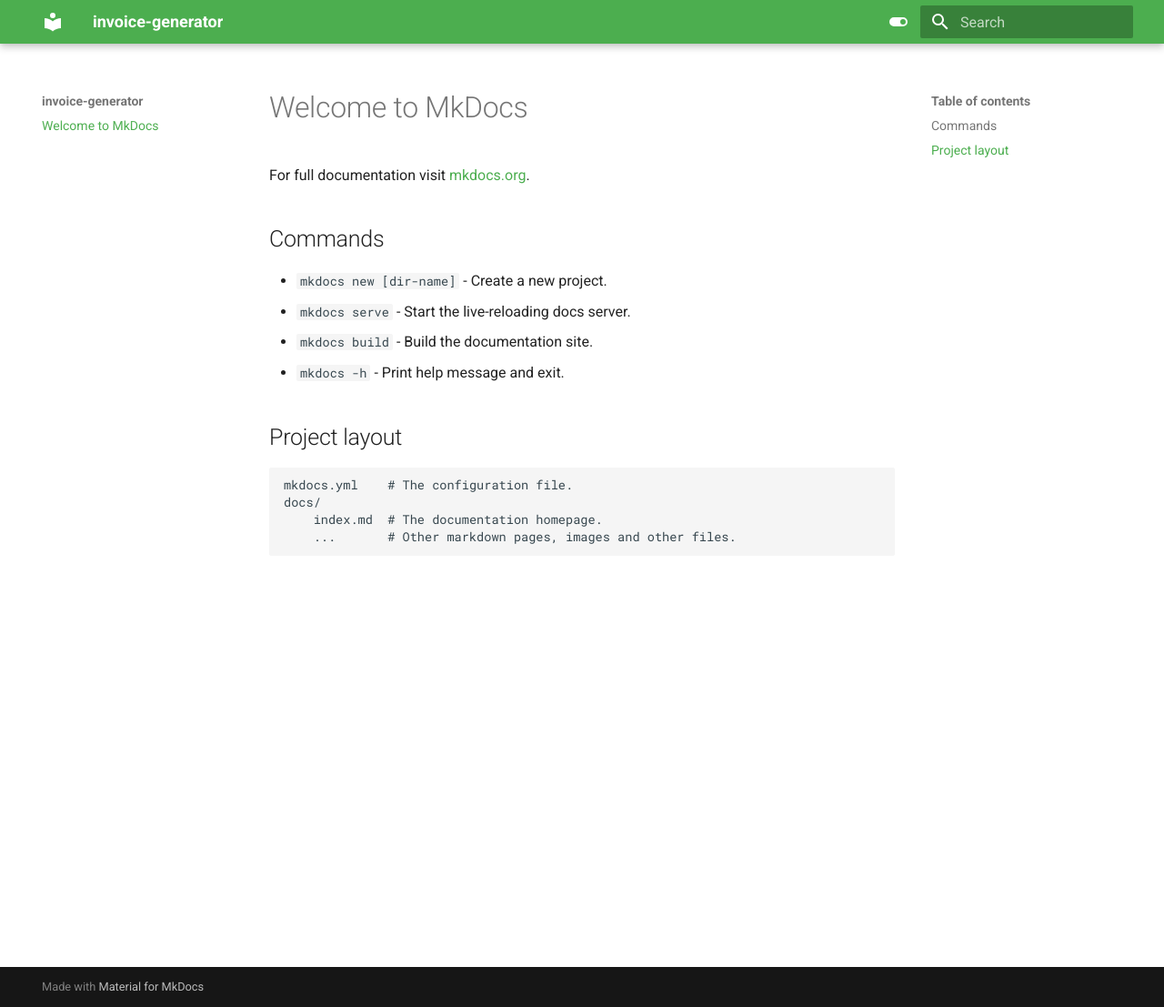
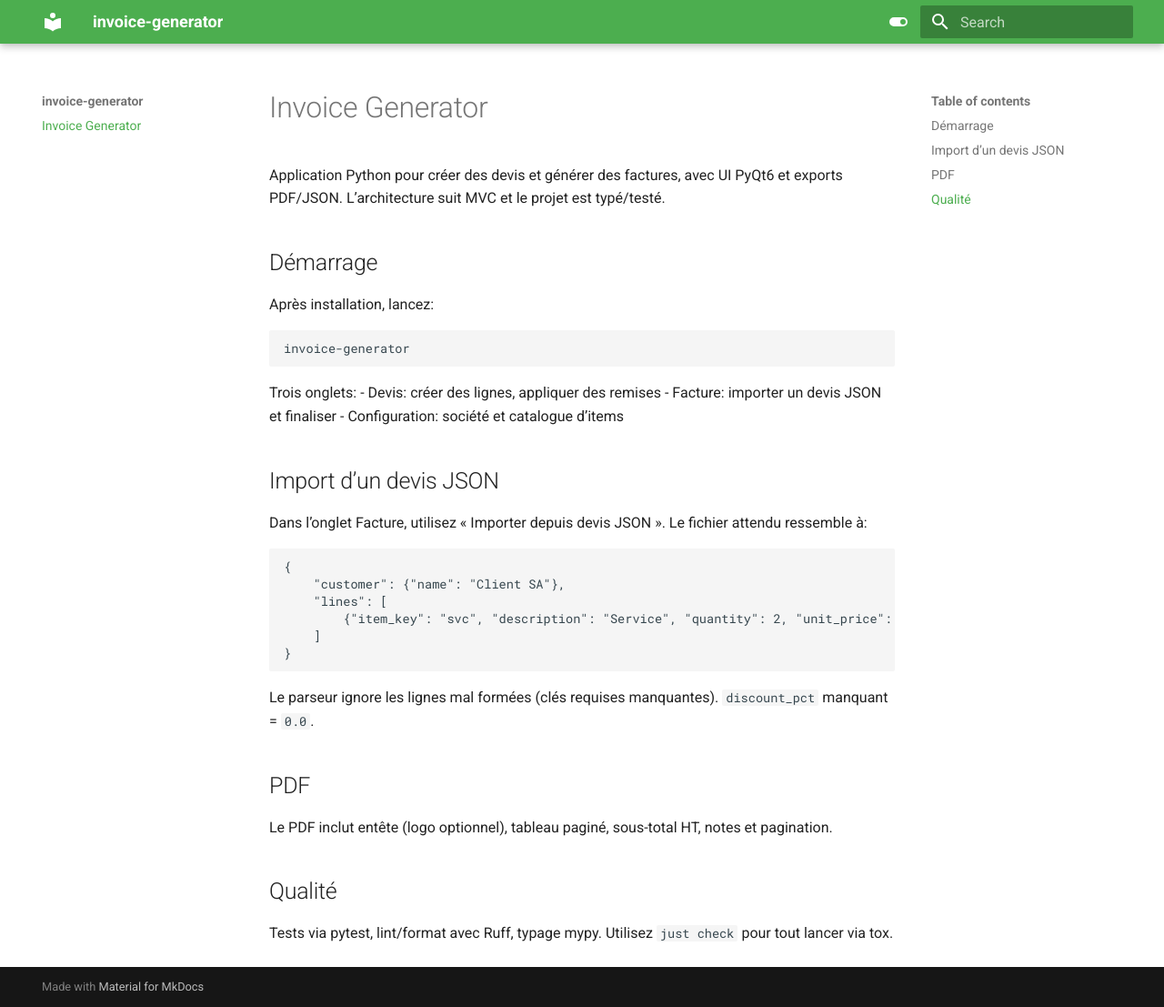
Before and after one commit to cdubos-fr/invoice-generator, an MkDocs documentation site: the page built from docs/index.md, in a window 1280 px wide and 1107 px high. Shown: the whole window at 91% size. Built offline with MkDocs 1.6.1 and Material for MkDocs 9.7.7, drawn with Linux system fonts in a browser that asks for light colours.

Commit message:
test(io): couvrir parseur JSON + fix: ignorer lignes malformées; feat(pdf): entête/notes/pagination; docs: README+MkDocs

````diff
--- a/docs/index.md
+++ b/docs/index.md
@@ -1,17 +1,43 @@
-# Welcome to MkDocs
+---
+title: Invoice Generator
+---
 
-For full documentation visit [mkdocs.org](https://www.mkdocs.org).
+# Invoice Generator
 
-## Commands
+Application Python pour créer des devis et générer des factures, avec UI PyQt6 et exports PDF/JSON. L’architecture suit MVC et le projet est typé/testé.
 
-* `mkdocs new [dir-name]` - Create a new project.
-* `mkdocs serve` - Start the live-reloading docs server.
-* `mkdocs build` - Build the documentation site.
-* `mkdocs -h` - Print help message and exit.
+## Démarrage
 
-## Project layout
+Après installation, lancez:
 
-    mkdocs.yml    # The configuration file.
-    docs/
-        index.md  # The documentation homepage.
-        ...       # Other markdown pages, images and other files.
+```
+invoice-generator
+```
+
+Trois onglets:
+- Devis: créer des lignes, appliquer des remises
+- Facture: importer un devis JSON et finaliser
+- Configuration: société et catalogue d’items
+
+## Import d’un devis JSON
+
+Dans l’onglet Facture, utilisez « Importer depuis devis JSON ». Le fichier attendu ressemble à:
+
+```json
+{
+    "customer": {"name": "Client SA"},
+    "lines": [
+        {"item_key": "svc", "description": "Service", "quantity": 2, "unit_price": 100.0, "discount_pct": 10.0}
+    ]
+}
+```
+
+Le parseur ignore les lignes mal formées (clés requises manquantes). `discount_pct` manquant = `0.0`.
+
+## PDF
+
+Le PDF inclut entête (logo optionnel), tableau paginé, sous-total HT, notes et pagination.
+
+## Qualité
+
+Tests via pytest, lint/format avec Ruff, typage mypy. Utilisez `just check` pour tout lancer via tox.
````
Also changed, not shown: README.md (+55 -0 lines), 3 other files.
